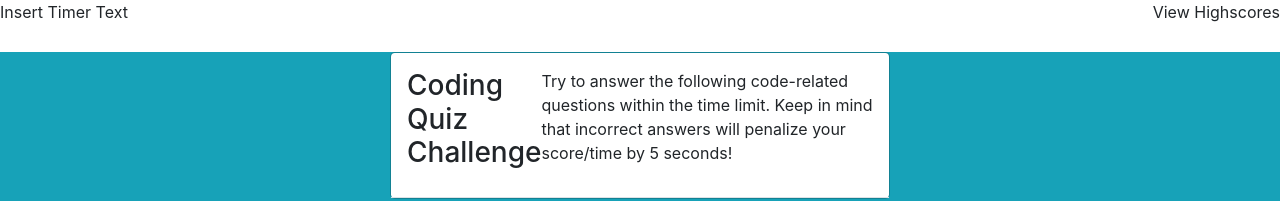
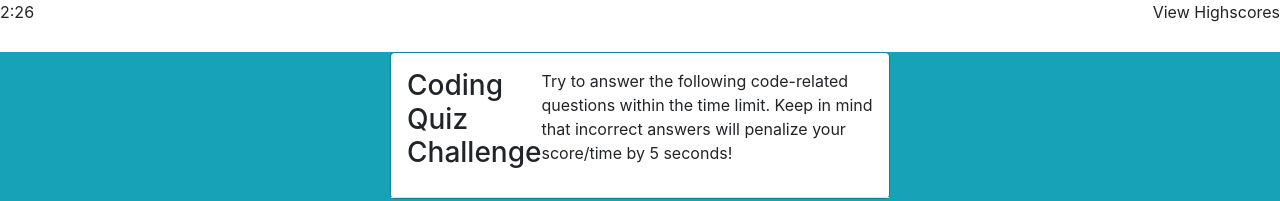
Before and after one commit to carmenjohnson512/04-CodeQuizApp, a plain HTML site: page index.html in a window 1280 px wide. Shown: the top 201 px of the page. Drawn offline with nearby package versions, Linux system fonts and the light colour scheme.

Commit message:
countdown timer is working! still need to tie to incorrect answer function

```diff
--- a/Develop/codeQuiz.js
+++ b/Develop/codeQuiz.js
@@ -107,9 +107,9 @@ $(function codeQuiz(){
         }];
 
     let answers = [];
-
     let currentQuestionIndex = 0;
     let q;
+
     function renderQuestion() {
 
         q = quizQuestions[currentQuestionIndex];
@@ -146,9 +146,26 @@ $(function codeQuiz(){
             renderQuestion()
             $($("#answer").empty());
         }, 3000);
-
     });
 
+    // timer function
+    let timer2 = "2:31";
+    let interval = setInterval(function() {
+
+
+        let timer = timer2.split(':');
+        //by parsing integer, I avoid all extra string processing
+        let minutes = parseInt(timer[0], 10);
+        let seconds = parseInt(timer[1], 10);
+        --seconds;
+        minutes = (seconds < 0) ? --minutes : minutes;
+        if (minutes < 0) clearInterval(interval);
+        seconds = (seconds < 0) ? 59 : seconds;
+        seconds = (seconds < 10) ? '0' + seconds : seconds;
+        //minutes = (minutes < 10) ?  minutes : minutes;
+        $('.countdown').html(minutes + ':' + seconds);
+        timer2 = minutes + ':' + seconds;
+    }, 1000);
 
 
 
--- a/index.html
+++ b/index.html
@@ -11,7 +11,7 @@
     <body>
         <header>
             <div class="timer-highscores">
-                <div id="timer">Insert Timer Text</div>
+                <div class="countdown" id="timer">Insert Timer Text</div>
                 <div id="highscores">View Highscores</div>
             </div>
         </header>
```
Lines whose indentation alone changed are shown as unchanged.
